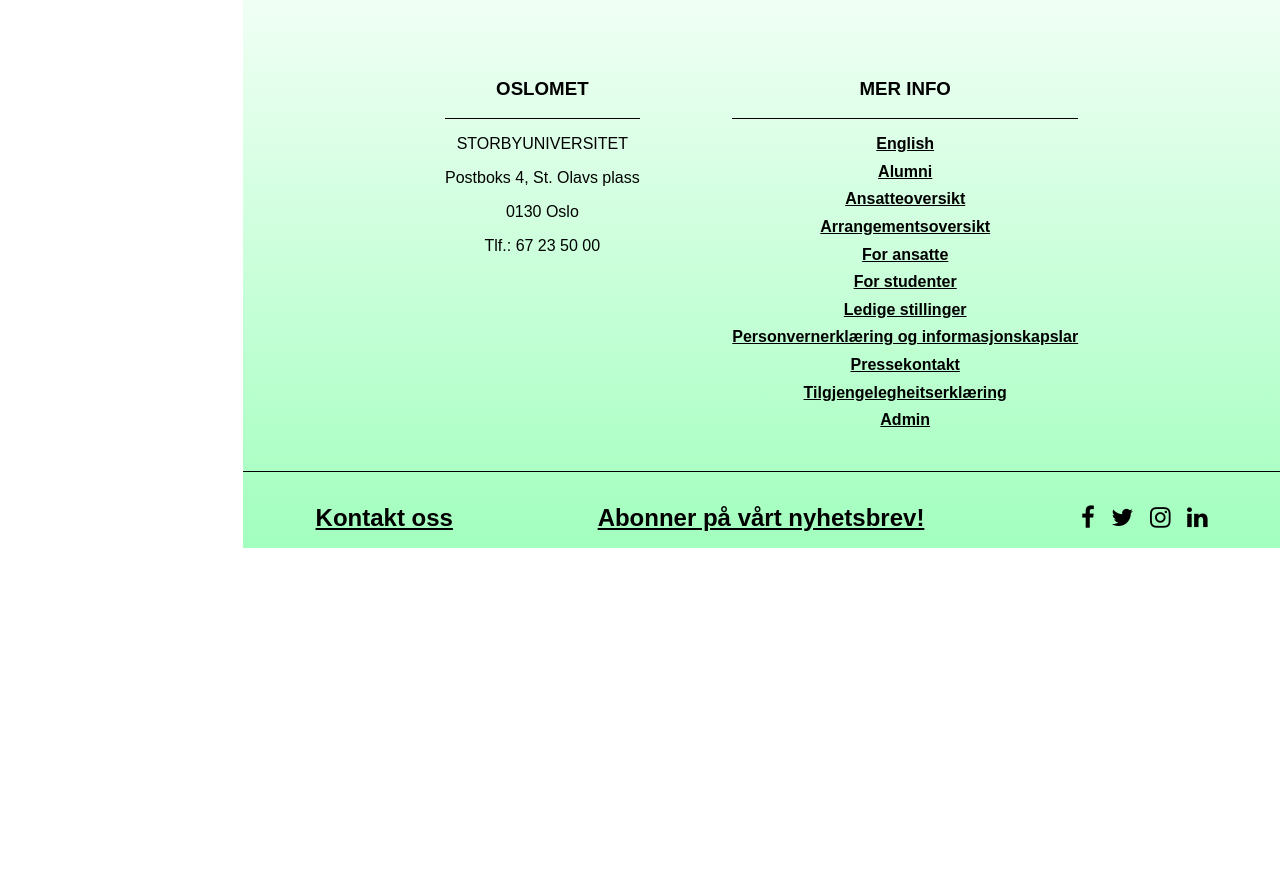
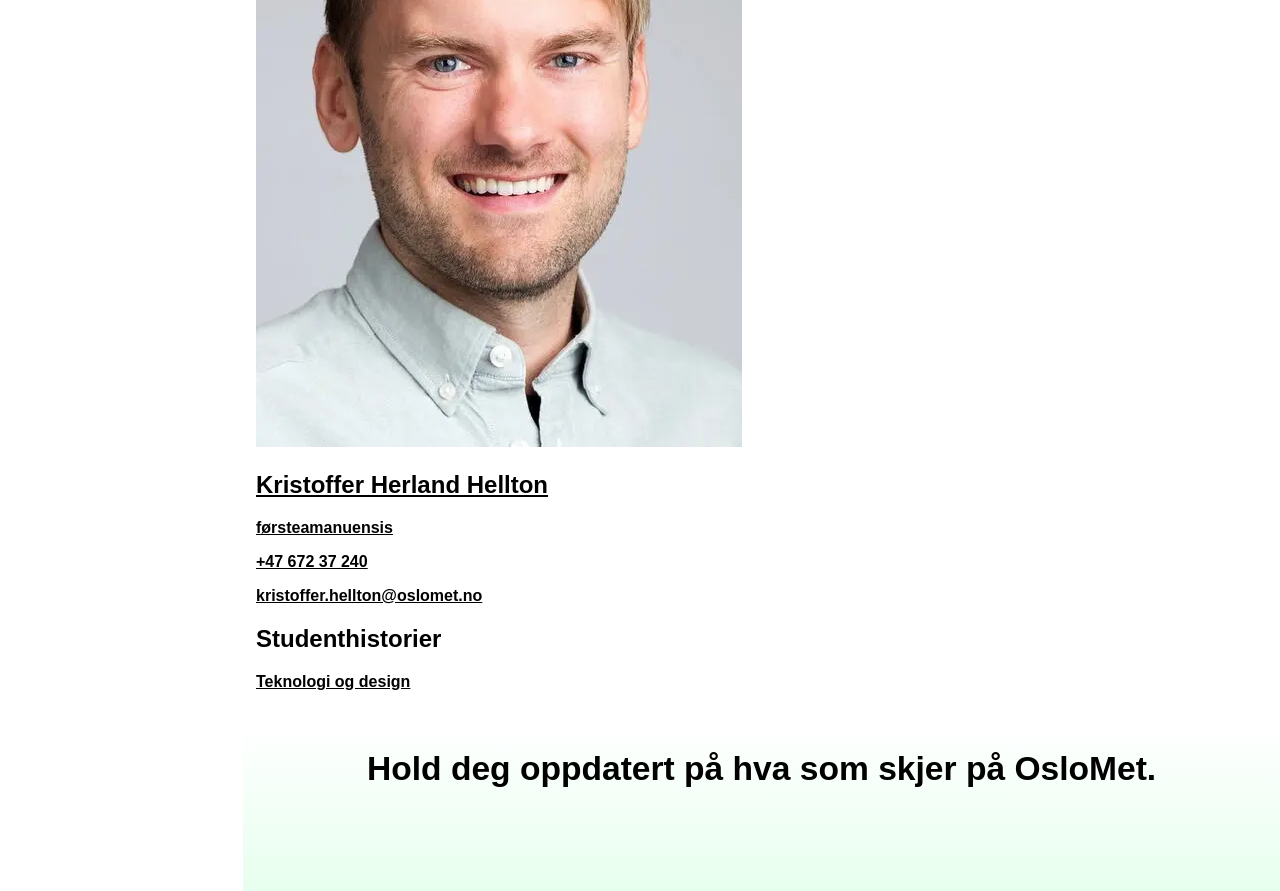
Before and after one commit to Deri-an/Eksamen, a plain HTML site: page index.html in a window 1280 px wide. Shown: the part 3476-4367 px from the top of the page. Before the commit the page ends 4024 px from the top, so only its background shows below. Drawn offline with Linux system fonts and the light colour scheme.

Commit message:
faglig leder innhold i index

```diff
--- a/index.html
+++ b/index.html
@@ -275,6 +275,7 @@
     </table>
 
     <div class="article-bottom">
+      <div>
         <h2>Studiested</h2>
 
         <a href="https://www.oslomet.no/om/studiested-pilestredet">Studiested Pilestredet</a>
@@ -286,13 +287,23 @@
         <h2>Faglig Leder</h2>
 
         <div class="faglig-leder">
-
+          <a href="#">
+            <div>
+              <img src="media/krhel3944.webp" alt="Kristoffer Herland Hellton">
+              <h2>Kristoffer Herland Hellton</h2>
+              <p>førsteamanuensis</p>
+              <p>+47 672 37 240</p>
+              <!--&#x40; is unicode for at-->
+              <p>kristoffer.hellton&#x40;oslomet.no</p>
+            </div>
+          </a>
         </div>
 
         <h2>Studenthistorier</h2>
 
         <div class="student-historier">
         <a href="https://www.oslomet.no/studier/studenthistorier?student_story=147">Teknologi og design</a>
+      </div>
       </div>
     </div>
   </main>
```
Lines whose indentation alone changed are shown as unchanged.
